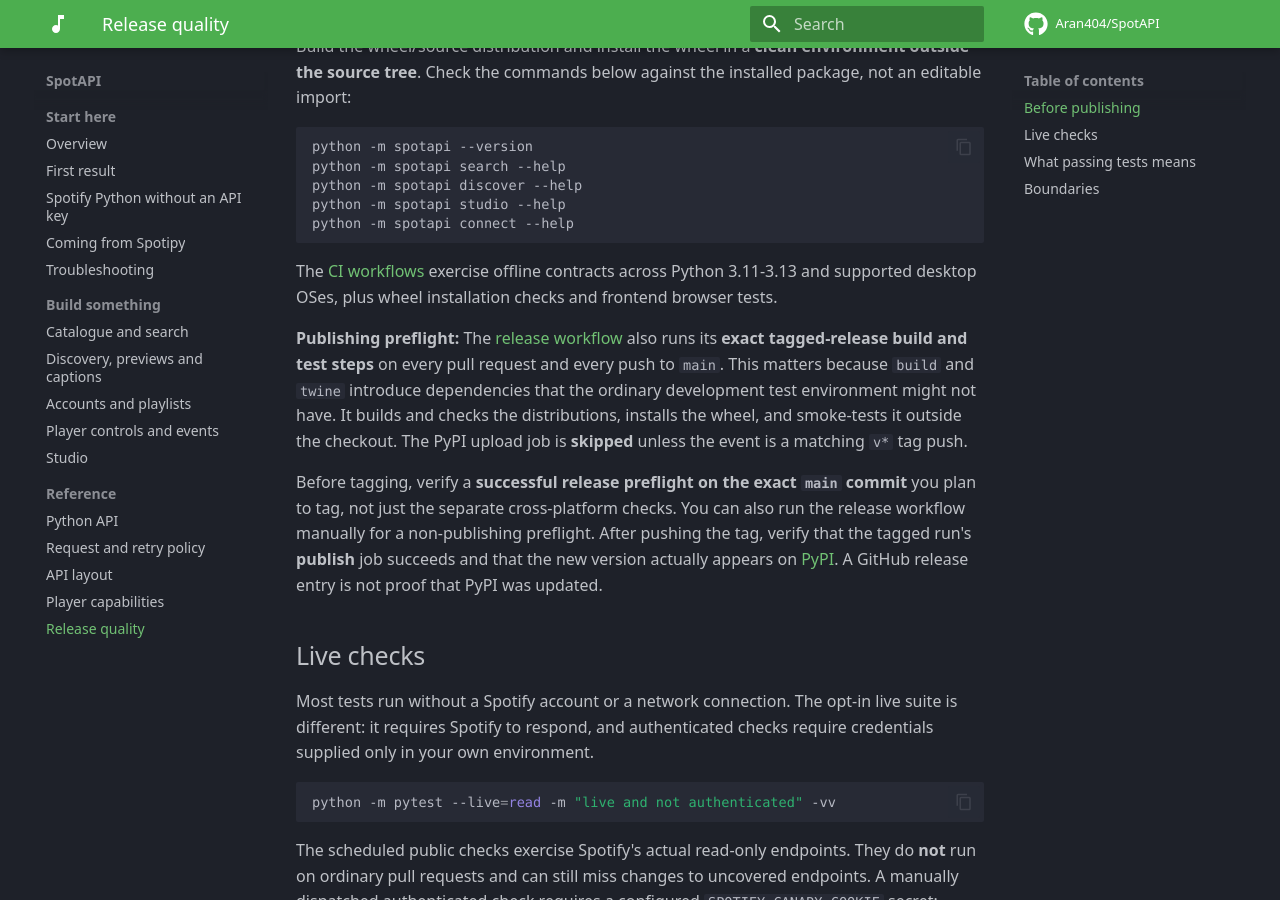
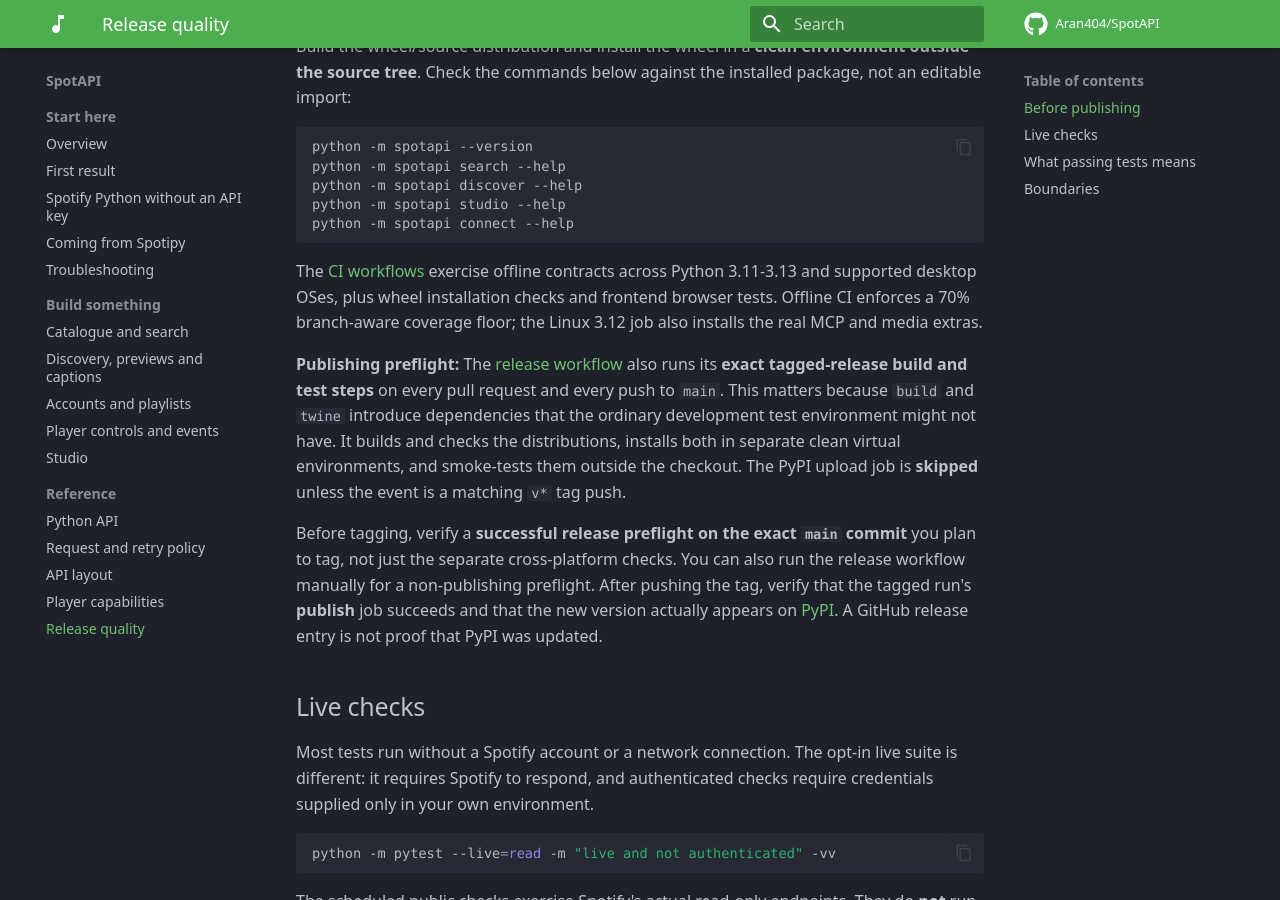
Before and after one commit to Aran404/SpotAPI, an MkDocs documentation site: the page built from docs/release-checks.md, in a window 1280 px wide and 900 px high, scrolled down 525 px. Built offline with MkDocs 1.6.1 and Material for MkDocs 9.7.7, drawn with Linux system fonts in a browser that asks for light colours; comment, search, counter and statistics services are not loaded.

Commit message:
Test clean distribution installs and optional dependencies in CI

```diff
--- a/docs/release-checks.md
+++ b/docs/release-checks.md
@@ -37,13 +37,16 @@ python -m spotapi connect --help
 
 The [CI workflows](https://github.com/Aran404/SpotAPI/tree/main/.github/workflows)
 exercise offline contracts across Python 3.11-3.13 and supported desktop OSes,
-plus wheel installation checks and frontend browser tests.
+plus wheel installation checks and frontend browser tests. Offline CI enforces a
+70% branch-aware coverage floor; the Linux 3.12 job also installs the real MCP
+and media extras.
 
 **Publishing preflight:** The [release workflow](https://github.com/Aran404/SpotAPI/actions/workflows/publish.yml)
 also runs its **exact tagged-release build and test steps** on every pull request and
 every push to `main`. This matters because `build` and `twine` introduce dependencies
 that the ordinary development test environment might not have. It builds and checks
-the distributions, installs the wheel, and smoke-tests it outside the checkout.
+the distributions, installs both in separate clean virtual environments, and
+smoke-tests them outside the checkout.
 The PyPI upload job is **skipped** unless the event is a matching `v*` tag push.
 
 Before tagging, verify a **successful release preflight on the exact `main` commit**
```
Also changed, not shown: 2 other files.
